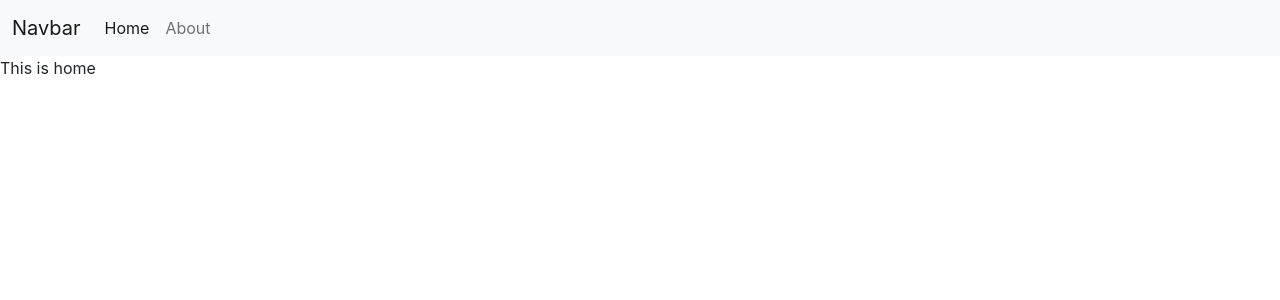
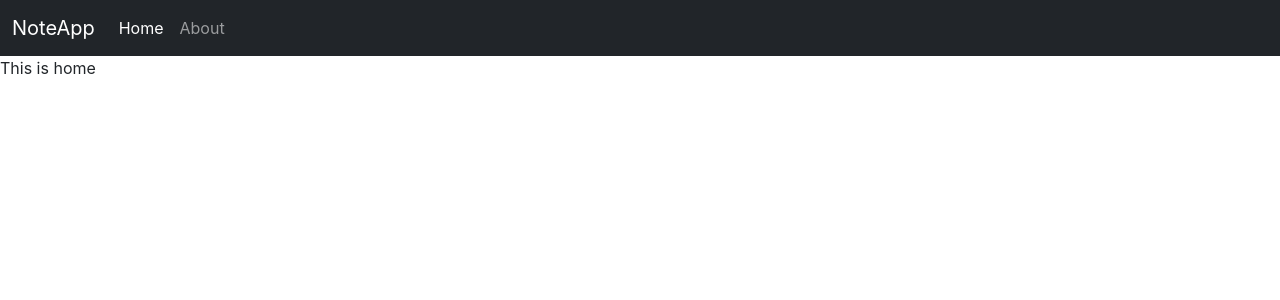
Before and after one commit to Yashsen1254/NoteApplication, a React (Create React App) app: page / in a window 1280 px wide. Shown: the top 300 px of the page. Built offline with nearby package versions, Linux system fonts and the light colour scheme; the HTML template or start-up script is replaced by a standard one.

Commit message:
Navbar Updated

```diff
--- a/src/components/Navbar.js
+++ b/src/components/Navbar.js
@@ -1,12 +1,16 @@
-import React from "react";
-import { Link } from "react-router-dom";
+import React ,{useEffect} from "react";
+import { Link, useLocation } from "react-router-dom";
 
 const Navbar = () => {
+  let location = useLocation();
+  useEffect(() => {
+    console.log(location.pathname)
+  }, [location])
   return (
-    <nav className="navbar navbar-expand-lg navbar-light bg-light">
+    <nav className="navbar navbar-expand-lg navbar-dark bg-dark">
       <div className="container-fluid">
         <Link className="navbar-brand" to="/">
-          Navbar
+          NoteApp
         </Link>
         <button
           className="navbar-toggler"
@@ -22,12 +26,12 @@
         <div className="collapse navbar-collapse" id="navbarSupportedContent">
           <ul className="navbar-nav me-auto mb-2 mb-lg-0">
             <li className="nav-item">
-              <Link className="nav-link active" aria-current="page" to="/">
+              <Link className={`nav-link ${location.pathname === "/" ? "active" : ""}`} aria-current="page" to="/">
                 Home
               </Link>
             </li>
             <li className="nav-item">
-              <Link className="nav-link" to="/about">
+              <Link className={`nav-link ${location.pathname === "/about" ? "active" : ""}`} to="/about">
                 About
               </Link>
             </li>
```
